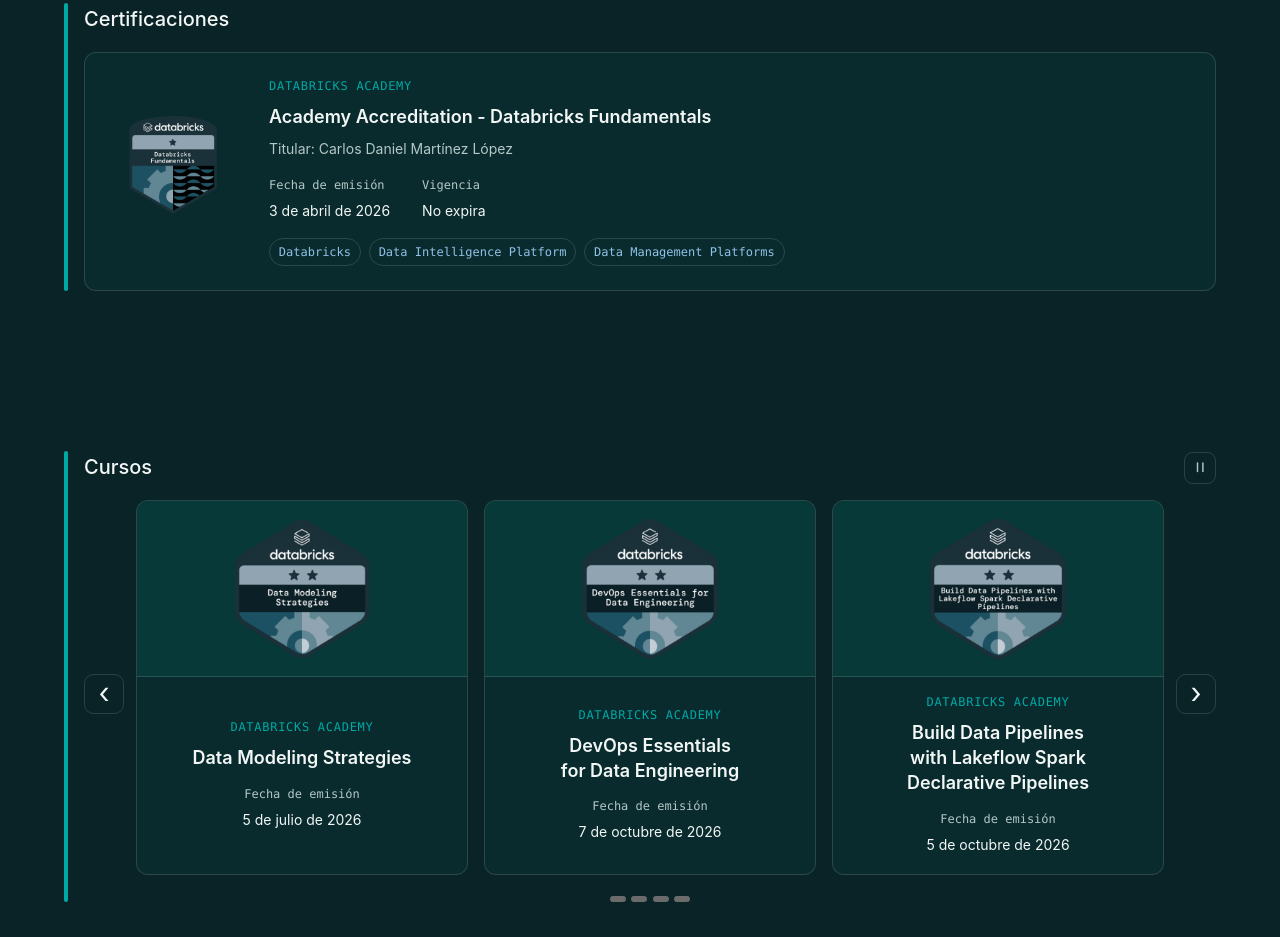
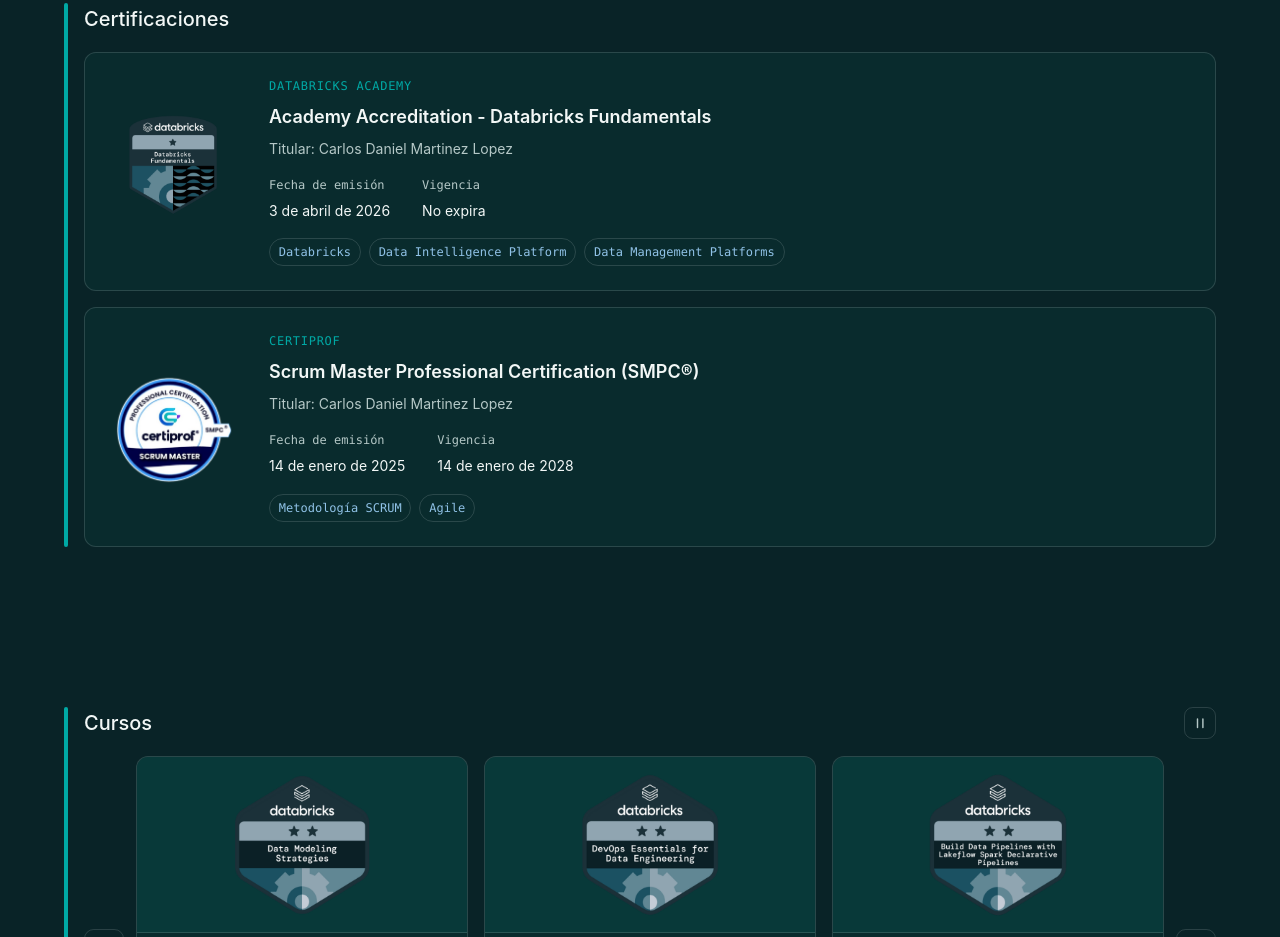
Before and after one commit to charlidev/personal_portfolio, an Astro site: page / in a window 1280 px wide. Shown: the part 6383-7320 px from the top of the page. Built offline with nearby package versions, Linux system fonts and the light colour scheme; Astro itself is replaced by a stand-in of ours.

Commit message:
feat: add Certiprof SMPC certification

```diff
--- a/src/components/EducationSection.astro
+++ b/src/components/EducationSection.astro
@@ -56,7 +56,9 @@ const { academyCourses, certifications, educationEntries } = getPortfolioData(lo
                 <div class="certification-content">
                   <p class="certification-issuer">{certification.issuer}</p>
                   <h4>{certification.name}</h4>
-                  <p class="certification-holder">{copy.credentialHolder}: {certification.holder}</p>
+                  {certification.holder && (
+                    <p class="certification-holder">{copy.credentialHolder}: {certification.holder}</p>
+                  )}
 
                   <dl class="certification-meta">
                     <div>
@@ -69,9 +71,11 @@ const { academyCourses, certifications, educationEntries } = getPortfolioData(lo
                     </div>
                   </dl>
 
-                  <ul class="certification-topics" aria-label={copy.associatedKnowledge}>
-                    {certification.topics.map((topic) => <li>{topic}</li>)}
-                  </ul>
+                  {certification.topics?.length ? (
+                    <ul class="certification-topics" aria-label={copy.associatedKnowledge}>
+                      {certification.topics.map((topic) => <li>{topic}</li>)}
+                    </ul>
+                  ) : null}
                 </div>
               </li>
             ))}
--- a/src/data/portfolio.ts
+++ b/src/data/portfolio.ts
@@ -31,10 +31,11 @@ export interface EducationEntry {
 export interface PortfolioCertification {
   issuer: string;
   name: string;
-  holder: string;
+  holder?: string;
   issuedAt: string;
+  issuedAtISO: string;
   expiration: string;
-  topics: string[];
+  topics?: string[];
   image: string;
   credentialUrl?: string;
 }
@@ -164,13 +165,24 @@ export const certifications: PortfolioCertification[] = [
   {
     issuer: 'Databricks Academy',
     name: 'Academy Accreditation - Databricks Fundamentals',
-    holder: 'Carlos Daniel Martínez López',
+    holder: 'Carlos Daniel Martinez Lopez',
     issuedAt: '3 de abril de 2026',
+    issuedAtISO: '2026-04-03',
     expiration: 'No expira',
     topics: ['Databricks', 'Data Intelligence Platform', 'Data Management Platforms'],
     image: '/images/certifications/databricks-fundamentals.png',
   },
-];
+  {
+    issuer: 'Certiprof',
+    name: 'Scrum Master Professional Certification (SMPC®)',
+    holder: 'Carlos Daniel Martinez Lopez',
+    issuedAt: '14 de enero de 2025',
+    issuedAtISO: '2025-01-14',
+    expiration: '14 de enero de 2028',
+    topics: ['Metodología SCRUM', 'Agile'],
+    image: '/images/certifications/certiprof-smpc.png',
+  },
+].sort((first, second) => second.issuedAtISO.localeCompare(first.issuedAtISO));
 
 export const academyCourses: PortfolioCourse[] = [
   {
--- a/src/i18n/index.ts
+++ b/src/i18n/index.ts
@@ -12,6 +12,8 @@ export type Locale = 'es' | 'en';
 
 const englishDates: Record<string, string> = {
   '3 de abril de 2026': 'April 3, 2026',
+  '14 de enero de 2025': 'January 14, 2025',
+  '14 de enero de 2028': 'January 14, 2028',
   '5 de julio de 2026': 'July 5, 2026',
   '7 de octubre de 2026': 'October 7, 2026',
   '5 de octubre de 2026': 'October 5, 2026',
```
Also changed, not shown: public/images/certifications/certiprof-smpc.png (added).
